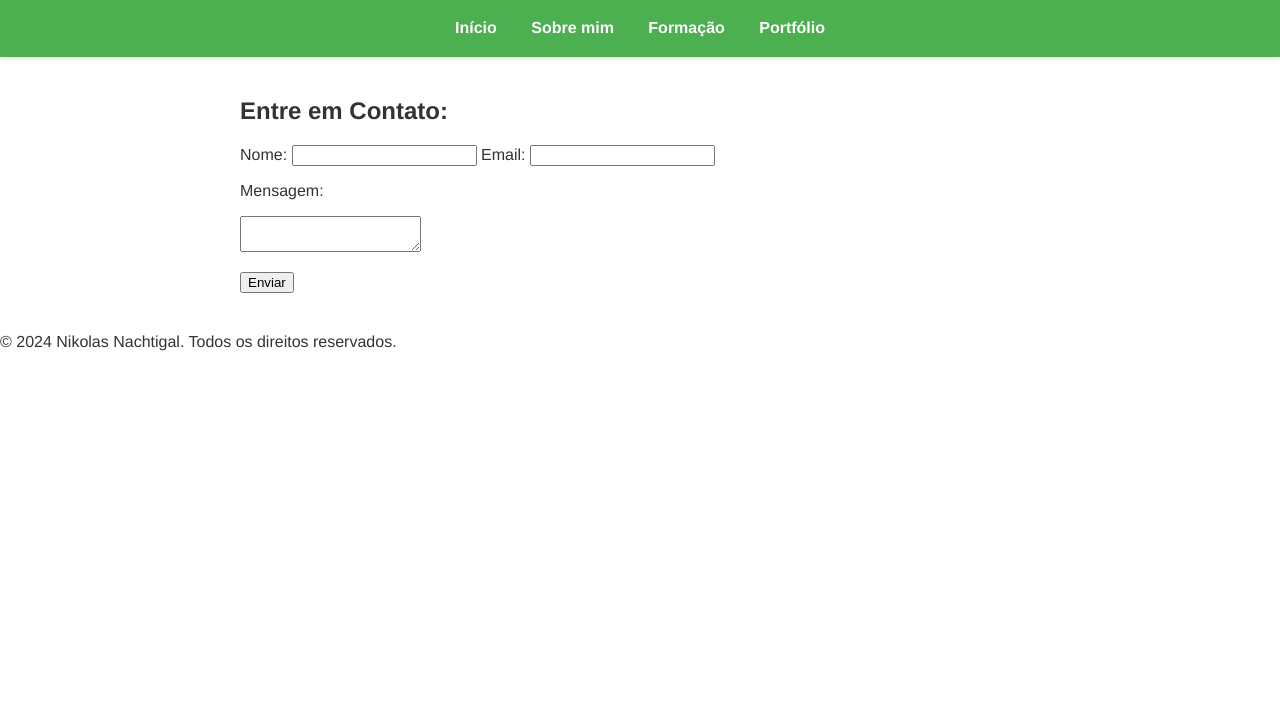
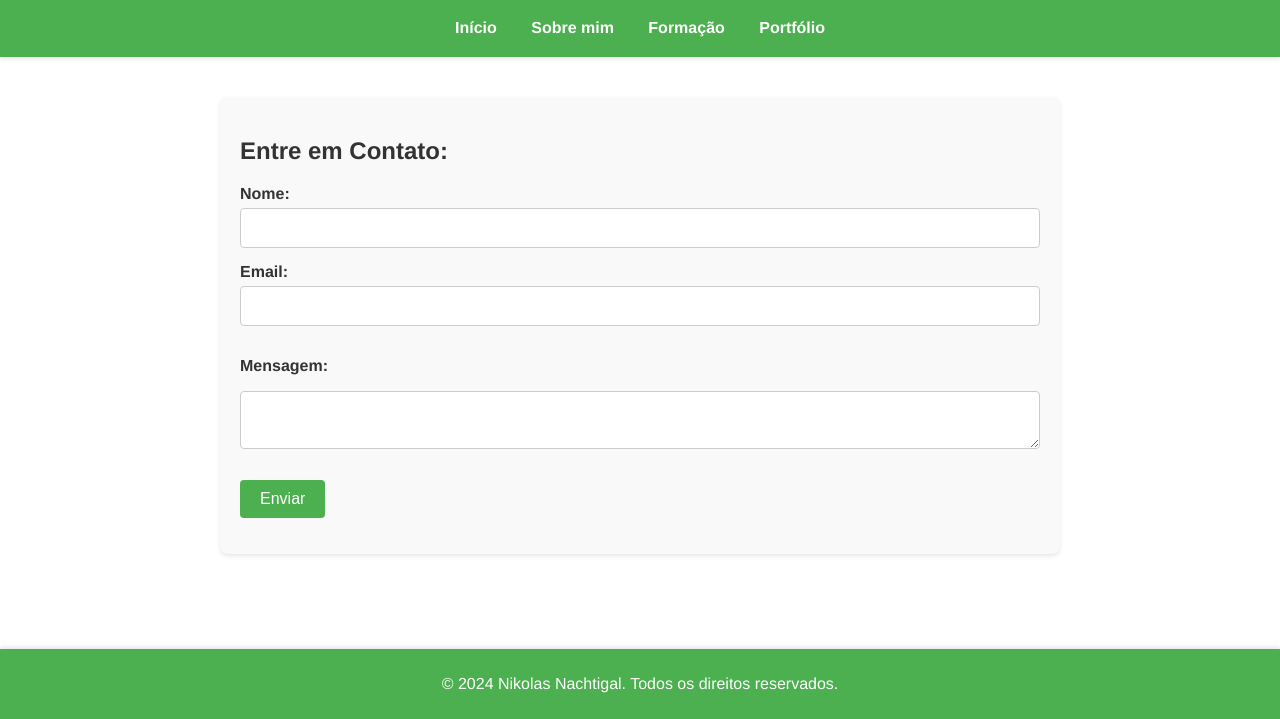
Before and after one commit to niknachtigal/Curriculo, a plain HTML site: page contato.html in a window 1280 px wide. Shown: the part 81-800 px from the top of the page. Drawn offline with Linux system fonts and the light colour scheme.

Commit message:
Add files via upload

```diff
--- a/estilo.css
+++ b/estilo.css
@@ -45,4 +45,55 @@ nav ul li a:hover {
 /* Estilo do conteúdo principal */
 main {
     margin: 40px auto; /* Adiciona margem superior e inferior, e centraliza horizontalmente */
-    max-width: 800px; /* Define a largura máxima
+    max-width: 800px; /* Define a largura máxima do conteúdo principal */
+    padding: 20px; /* Adiciona preenchimento ao conteúdo principal */
+    background-color: #f9f9f9; /* Define a cor de fundo do conteúdo principal */
+    border-radius: 8px; /* Adiciona cantos arredondados ao conteúdo principal */
+    box-shadow: 0 2px 4px rgba(0,0,0,0.1); /* Adiciona uma sombra ao conteúdo principal */
+}
+
+/* Estilo do rodapé */
+footer {
+    background-color: #4CAF50; /* Define a cor de fundo verde */
+    color: white; /* Define a cor do texto branca */
+    text-align: center; /* Centraliza o texto no rodapé */
+    padding: 10px 0; /* Adiciona preenchimento superior e inferior */
+    position: fixed; /* Fixa o rodapé na parte inferior da página */
+    width: 100%; /* Define a largura do rodapé para 100% da página */
+    bottom: 0; /* Posiciona o rodapé na parte inferior */
+    box-shadow: 0 -2px 4px rgba(0,0,0,0.1); /* Adiciona uma sombra ao rodapé */
+}
+
+/* Estilo do formulário de contato */
+form {
+    display: flex; /* Define um layout flexível para o formulário */
+    flex-direction: column; /* Organiza os elementos em coluna */
+}
+
+form label {
+    margin-bottom: 5px; /* Adiciona margem inferior aos rótulos */
+    font-weight: bold; /* Define os rótulos como negrito */
+}
+
+form input, form textarea {
+    margin-bottom: 15px; /* Adiciona margem inferior aos campos de entrada e área de texto */
+    padding: 10px; /* Adiciona preenchimento aos campos de entrada e área de texto */
+    border: 1px solid #cccccc; /* Define a borda dos campos de entrada e área de texto */
+    border-radius: 4px; /* Adiciona cantos arredondados aos campos de entrada e área de texto */
+    font-size: 16px; /* Define o tamanho da fonte dos campos de entrada e área de texto */
+}
+
+form button {
+    padding: 10px 20px; /* Adiciona preenchimento ao botão */
+    background-color: #4CAF50; /* Define a cor de fundo verde do botão */
+    color: white; /* Define a cor do texto branca do botão */
+    border: none; /* Remove a borda do botão */
+    border-radius: 4px; /* Adiciona cantos arredondados ao botão */
+    font-size: 16px; /* Define o tamanho da fonte do botão */
+    cursor: pointer; /* Altera o cursor para um ponteiro ao passar sobre o botão */
+    transition: background-color 0.3s; /* Adiciona uma transição suave na cor de fundo do botão */
+}
+
+form button:hover {
+    background-color: #45a049; /* Define a cor de fundo do botão quando passado com o mouse */
+}
```
